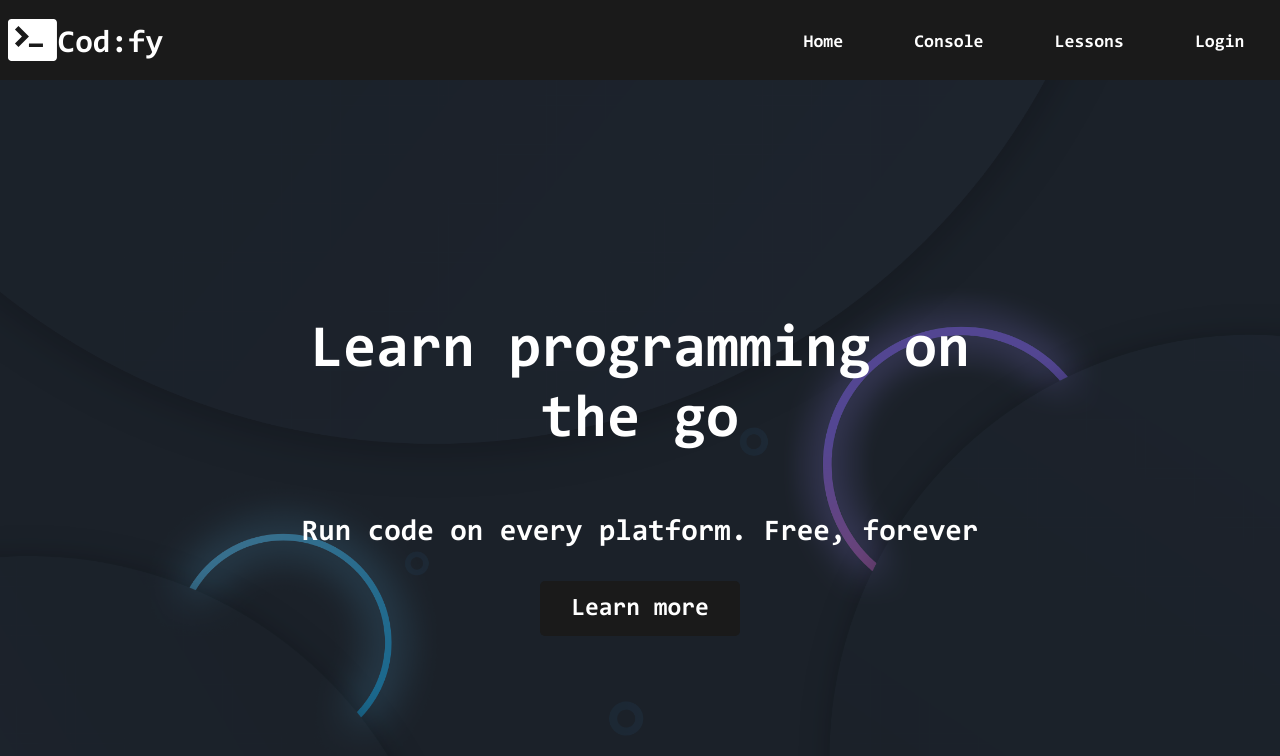
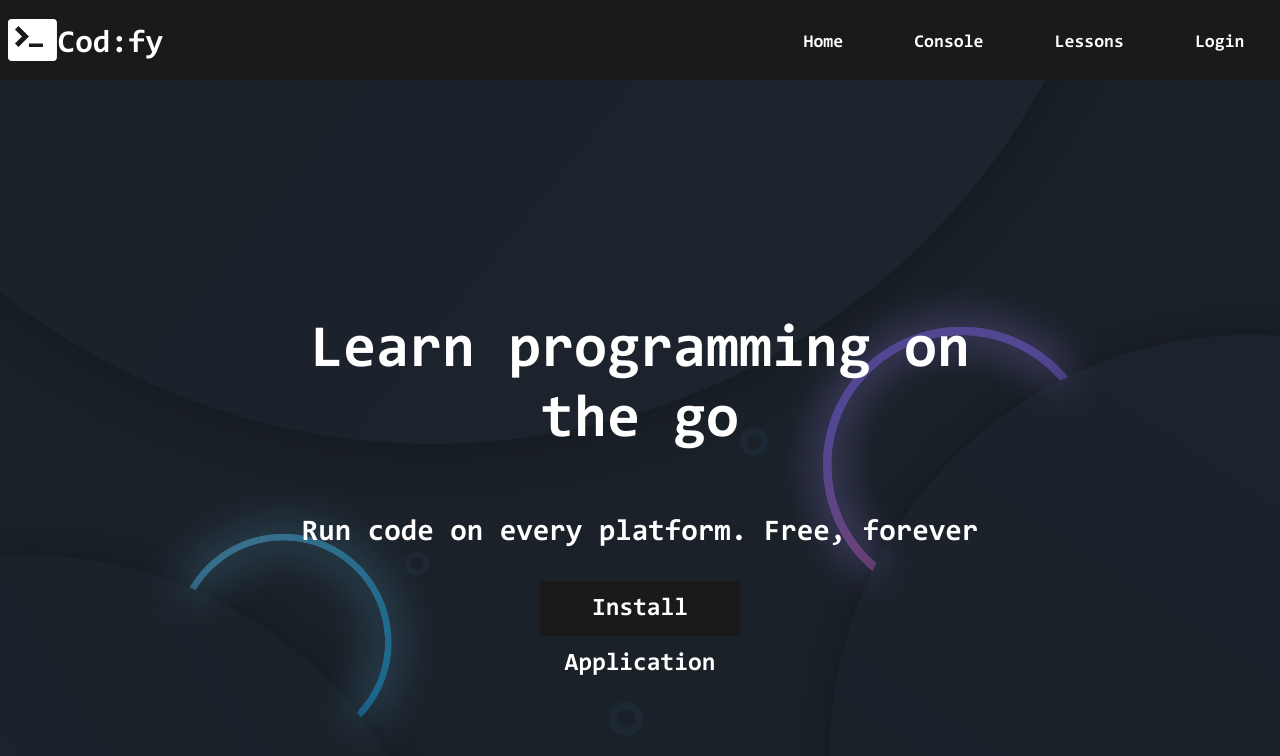
Before and after one commit to trumptheduck/pwa-example, a website: page public/views/index.html in a window 1280 px wide. Drawn offline with Linux system fonts and the light colour scheme.

Commit message:
Add Offline

```diff
--- a/public/views/index.html
+++ b/public/views/index.html
@@ -97,6 +97,7 @@
             border-radius: 5px;
             cursor: pointer;
             transition-duration: 0.4s;
+            user-select: none;
         }
         #main #wrapper .start:hover{
             filter: invert(1);
@@ -547,7 +548,7 @@
         <div id="wrapper">
             <p class="title">Learn programming on the go</p>
             <p class="desc">Run code on every platform. Free, forever</p>
-            <div id="learnmore" class="start">Learn more</div>
+            <div id="learnmore" class="start">Install Application</div>
         </div>
     </div>
     <div id="auth">
@@ -587,6 +588,9 @@
         constructor () {
             this.event = null;
             this.button = document.getElementById('learnmore')
+            if (window.matchMedia('(display-mode: standalone)').matches) {
+                this.button.style.display = "none";
+            }
             this.show = async () => {
                 this.event.prompt();
                 const outcome = await this.event.userChoice;
```
